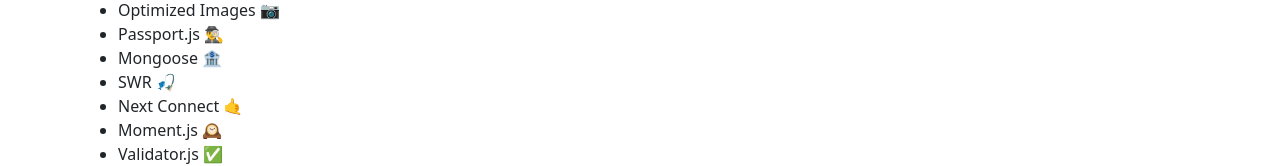
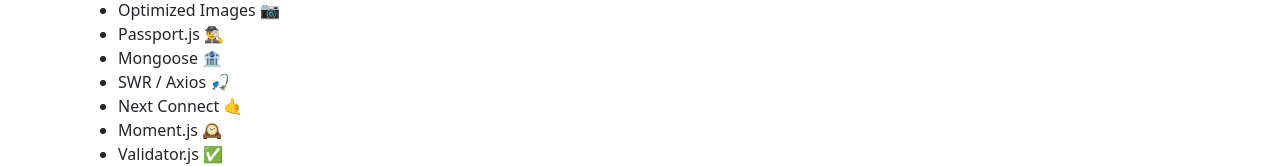
Before and after one commit to Igor178/next-auth-starter, a Next.js app: page / in a window 1280 px wide. Shown: the part 248-414 px from the top of the page. Built offline with nearby package versions, Linux system fonts and the light colour scheme; no server answers.

Commit message:
UI change on home page

```diff
--- a/pages/index.js
+++ b/pages/index.js
@@ -17,7 +17,7 @@
           <li>Optimized Images 📷</li>
           <li>Passport.js 🕵️‍♂️</li>
           <li>Mongoose 🏦</li>
-          <li>SWR 🎣</li>
+          <li>SWR / Axios 🎣</li>
           <li>Next Connect 🤙</li>
           <li>Moment.js 🕰</li>
           <li>Validator.js ✅</li>
```
